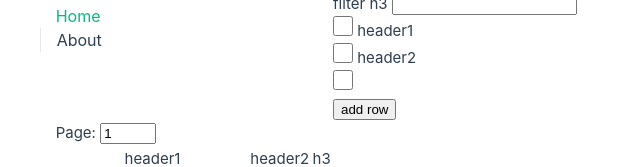
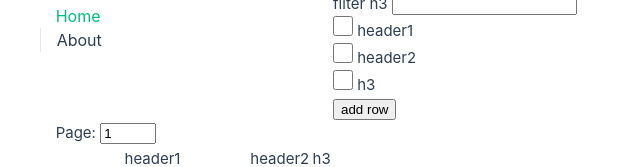
Before and after one commit to TheZlodziej/vue-data-table, a Vue app: page /about in a window 1280 px wide. Shown: the part 219-386 px from the top of the page, without its empty margins (307-947 px from the left). Built offline with nearby package versions, Linux system fonts and the light colour scheme.

Commit message:
remove junk code

```diff
--- a/src/components/DataTable.vue
+++ b/src/components/DataTable.vue
@@ -233,7 +233,7 @@ onBeforeMount(() => {
   <br />
   <table>
     <thead>
-      <draggable :list="props.headers" tag="tr" item-key="key" @update="(x) => console.log(x)">
+      <draggable :list="props.headers" tag="tr" item-key="key">
         <template #item="{ element }">
           <th @click="() => sortRows(element.key)" v-if="!element.hidden">
             <slot :data="element" :sortDirection="sortDirection[element.key]" name="headerItem">
--- a/src/views/AboutView.vue
+++ b/src/views/AboutView.vue
@@ -34,10 +34,6 @@ const customColumns: { [key: string]: any } = {
 }
 
 const data = ref<{ h1: string; h2: number; h3: boolean }[]>([])
-
-function onColumnsOrderChanged(order: string[]) {
-  console.log(order)
-}
 
 onMounted(() => {
   for (let i = 0; i < 500; i++) {
@@ -78,7 +74,7 @@ function generateRandomString() {
       h.hidden = !h.hidden
     }
       " style="width: 20px; height: 20px" />
-      {{ h.displayName }}
+      {{ h.displayName ?? h.key }}
     </div>
     <button @click="() => data.push(generateRandomObject())">add row</button>
   </div>
```
